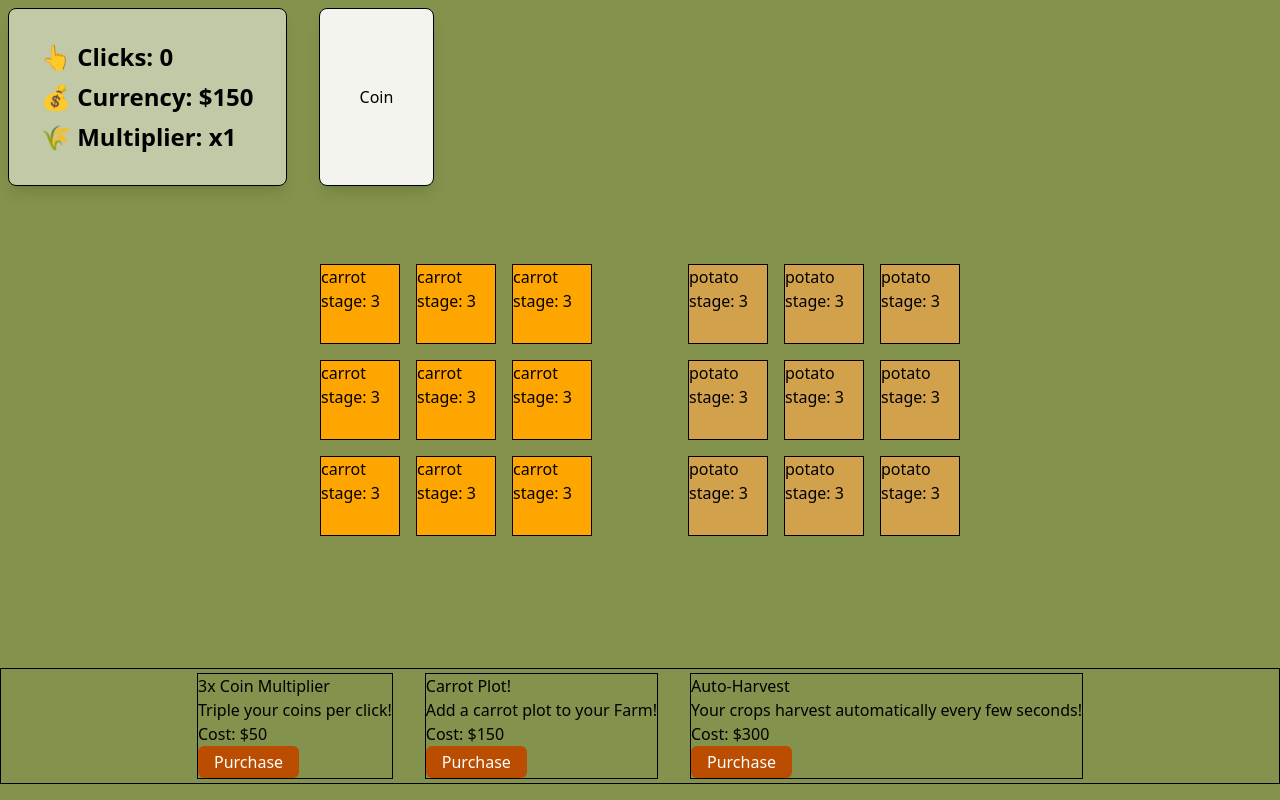
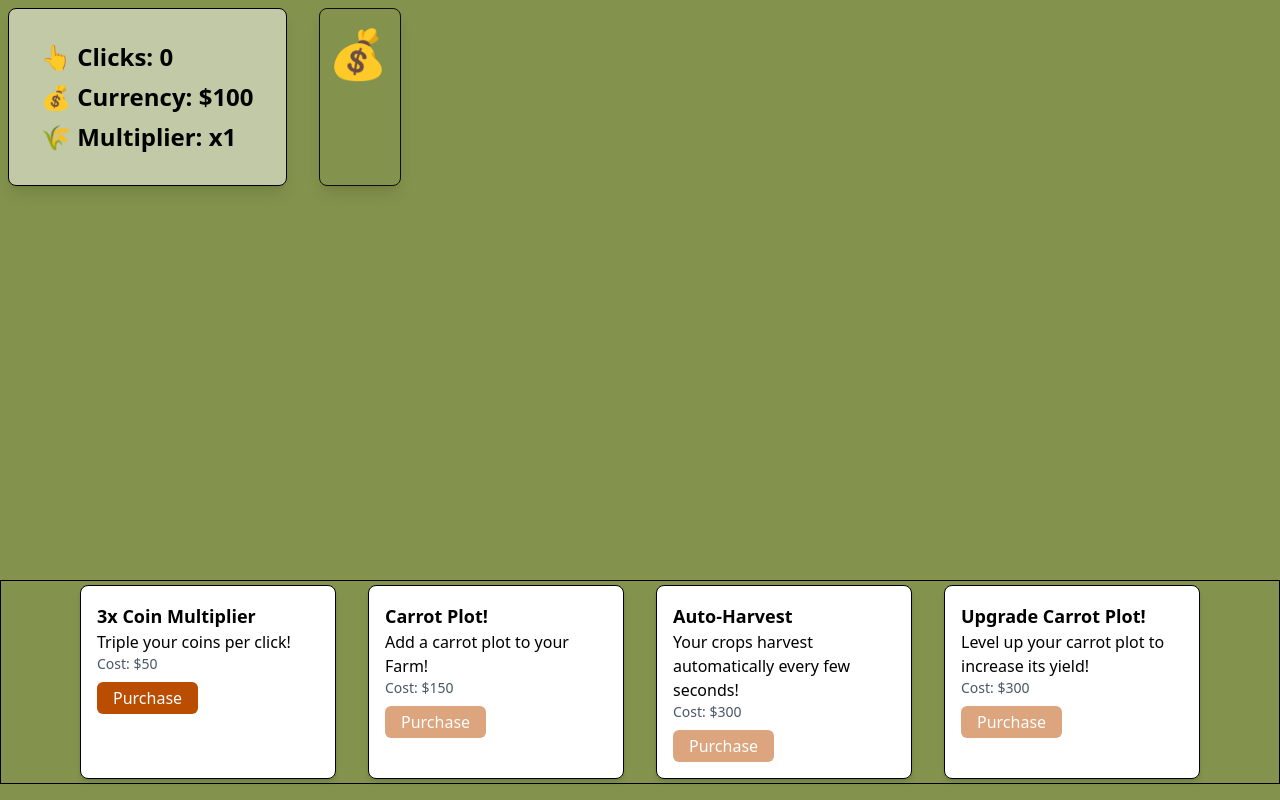
Before and after one commit to Jhay3765/clicker-game, a React (Vite) app: page / in a window 1280 px wide. Built offline with nearby package versions, Linux system fonts and the light colour scheme.

Commit message:
Added auto Harvesting

```diff
--- a/src/App.tsx
+++ b/src/App.tsx
@@ -1,7 +1,8 @@
-import { useState, useEffect } from "react";
+import { useState, useEffect, useCallback } from "react";
 import { createPortal } from "react-dom";
 import Plot from "./components/Plot";
 import UpgradeDisplay from "./components/UpgradeDisplay";
+
 // Store upgradges
 // Show Amount increase when clicked on mouse
 // **** Upgrades *** \\
@@ -10,23 +11,99 @@ import UpgradeDisplay from "./components/UpgradeDisplay";
 // Create an Update Queue - upgrades that are not shown can be bought after the buying the ones first in the queue.
 // Pointer events none not working on the coin
 
+interface FarmUpgrade {
+  id: number;
+  name: string;
+  description: string;
+  cost: number;
+  requiredLevel?: number;
+  type: "multiplier" | "addPlot" | "autoHarvest" | "custom" | "levelUp";
+  apply?: () => void; // optional for custom logic
+}
+
 function App() {
   const [score, setScore] = useState(0);
-  const [currency, setCurrency] = useState(150);
+  const [currency, setCurrency] = useState(100);
   const [multiplier, setMultiplier] = useState(1);
   const [isMoneyMadeDisplayVisible, setIsMoneyMadeDisplayVisible] =
     useState(false);
   const [amountJustMade, setAmountJustMade] = useState(0);
   const [totalCurrency, setTotalCurrency] = useState(0);
+  const [isCarrotPlotPurchased, setIsCarrotPlotPurchased] = useState(false);
+  const [carrotPlotLevel, setCarrotPlotLevel] = useState(1);
+  const [isPotatoPlotPurchased, setIsPotatoPlotPurchased] = useState(false);
+  const [potatoPlotLevel, setPotatoPlotLevel] = useState(2);
   const [level, setLevel] = useState(1);
+  const [upgrades, setUpgrades] = useState<FarmUpgrade[]>([
+    {
+      id: 1,
+      name: "3x Coin Multiplier",
+      description: "Triple your coins per click!",
+      cost: 50,
+      requiredLevel: 1,
+      type: "multiplier",
+      apply: () => setMultiplier(2),
+    },
+    {
+      id: 2,
+      name: "Carrot Plot!",
+      description: "Add a carrot plot to your Farm!",
+      cost: 150,
+      requiredLevel: 2,
+      type: "addPlot",
+      apply: () => addPlot("carrot"),
+    },
+    {
+      id: 3,
+      name: "Auto-Harvest",
+      description: "Your crops harvest automatically every few seconds!",
+      cost: 300,
+      type: "autoHarvest",
+      apply: () => enableAutoHarvesting(),
+    },
+    {
+      id: 4,
+      name: "Upgrade Carrot Plot!",
+      description: "Level up your carrot plot to increase its yield!",
+      cost: 300,
+      requiredLevel: 2,
+      type: "levelUp",
+      apply: () => levelUpPlot("carrot"),
+    },
+  ]);
 
-  const increaseCurrency = (amount: number) => {
+  const increaseCurrency = useCallback((amount: number) => {
     setCurrency((prevCurrency) => {
       return prevCurrency + amount;
     });
     setIsMoneyMadeDisplayVisible(true);
     setAmountJustMade(amount);
     setTotalCurrency((prevTotal) => prevTotal + amount);
+  }, []);
+
+  const levelUpPlot = (plotType: string) => {
+    if (plotType === "carrot") {
+      setCarrotPlotLevel((prevLevel) => prevLevel + 1);
+    } else if (plotType === "potato") {
+      setPotatoPlotLevel((prevLevel) => prevLevel + 1);
+    }
+    // Logic to level up the plot in your state management
+    console.log(`Leveled up plot of type: ${plotType}`);
+  };
+
+  const addPlot = (plotType: string) => {
+    if (plotType === "carrot") {
+      setIsCarrotPlotPurchased(true);
+    } else if (plotType === "potato") {
+      setIsPotatoPlotPurchased(true);
+    }
+    // Logic to add a plot in your state management
+    console.log(`Added plot of type: ${plotType}`);
+  };
+
+  const enableAutoHarvesting = () => {
+    // Logic to enable auto-harvesting in your state management
+    console.log("Auto-harvesting enabled");
   };
 
   const MoneyMadeDisplay = () => {
@@ -47,7 +124,19 @@ function App() {
   return (
     <main className="grid bg-[#83924C] place-content-center min-h-screen">
       {isMoneyMadeDisplayVisible && <MoneyMadeDisplay></MoneyMadeDisplay>}
-      <UpgradeDisplay />
+      <UpgradeDisplay
+        upgrades={upgrades}
+        currency={currency}
+        onPurchase={(upgrade) => {
+          if (currency >= upgrade.cost) {
+            setCurrency(currency - upgrade.cost);
+            upgrade.apply?.();
+            setUpgrades((prevUpgrades) =>
+              prevUpgrades.filter((u) => u.id !== upgrade.id)
+            );
+          }
+        }}
+      />
 
       <ScoreDisplay
         increaseCurrency={increaseCurrency}
@@ -57,16 +146,25 @@ function App() {
       />
 
       <div className="flex gap-24">
+        {isCarrotPlotPurchased ? (
           <Plot
             increaseCurrency={increaseCurrency}
             cropName="carrot"
-          amountOfTiles={9}
+            level={carrotPlotLevel}
           />
+        ) : (
+          <div className="w-0 h-0"></div>
+        )}
+
+        {isPotatoPlotPurchased ? (
           <Plot
             increaseCurrency={increaseCurrency}
             cropName="potato"
-          amountOfTiles={9}
+            level={potatoPlotLevel}
           />
+        ) : (
+          <div className="w-0 h-0"></div>
+        )}
       </div>
     </main>
   );
@@ -89,9 +187,13 @@ const ScoreDisplay = (props: {
           </div>
           <div
             onClick={() => props.increaseCurrency(1 * props.multiplier)}
-            className="p-10 grid place-content-center bg-white/90 rounded-lg shadow-lg border "
+            className="p-10 grid relative place-content-center rounded-lg shadow-lg active:bg-amber-300/20 border hover:bg-black/10 border-black/90"
           >
-            <p className="pointer-events-none">Coin</p>
+            <div>
+              <p className="pointer-events-none text-5xl absolute -z-40 top-5 left-2">
+                💰
+              </p>
+            </div>
           </div>
         </section>,
 
--- a/src/components/Plot.tsx
+++ b/src/components/Plot.tsx
@@ -1,98 +1,138 @@
+"use client";
+
 import { useState, useEffect } from "react";
 
 interface Crop {
   cropProfit: number;
   cropName: string;
-  increaseCurrency: (amount: number) => void;
+  increaseCurrency: (
+    amount: number,
+    position?: { x: number; y: number }
+  ) => void;
 }
 
 interface PlotProps {
-  increaseCurrency: (amount: number) => void;
-  amountOfTiles: number;
+  increaseCurrency: (
+    amount: number,
+    position?: { x: number; y: number }
+  ) => void;
+  level: number;
   cropName: string;
 }
+
 const Crops = [
-  {
-    id: 1,
-    name: "carrot",
-    profit: 10,
-    color: "#FFA500",
-  },
-  {
-    id: 2,
-    name: "potato",
-    profit: 20,
-    color: "#d1a24b",
-  },
-
-  {
-    id: 3,
-    name: "corn",
-    profit: 30,
-    color: "#FFD700",
-  },
+  { id: 1, name: "carrot", profit: 10, color: "#FFA500", icon: "🥕" },
+  { id: 2, name: "potato", profit: 20, color: "#D2B48C", icon: "🥔" },
+  { id: 3, name: "corn", profit: 30, color: "#FFD700", icon: "🌽" },
 ];
 
-const Plot = ({ increaseCurrency, amountOfTiles, cropName }: PlotProps) => {
+const Plot = ({ increaseCurrency, level, cropName }: PlotProps) => {
+  const amountOfTiles = level * 3;
   const plot = Array(amountOfTiles).fill(null);
+  const autoHarvest = level >= 3;
+  const crop = Crops.find((c) => c.name === cropName);
+  const cropIcon = crop?.icon || "🌱";
 
   return (
-    <div className="grid grid-cols-3 gap-4">
-      {plot.map((_, idx) => {
-        return (
+    <div className="flex flex-col items-center p-4 rounded-md">
+      <h3 className="text-md font-bold mb-2 capitalize">
+        {cropIcon} {cropName} (Lvl {level})
+      </h3>
+      <div className="grid grid-cols-3 gap-2">
+        {plot.map((_, idx) => (
           <Patch
             key={idx}
+            patchId={idx}
             cropName={cropName}
-            cropProfit={10}
+            cropProfit={crop?.profit || 10}
             increaseCurrency={increaseCurrency}
+            autoHarvest={autoHarvest}
           />
-        );
-      })}
+        ))}
+      </div>
     </div>
   );
 };
 
-const Patch = ({ cropName, increaseCurrency }: Crop) => {
-  const [stage, setStage] = useState(0);
+interface PatchProps extends Crop {
+  autoHarvest: boolean;
+  patchId: number;
+}
 
-  const crop = Crops.find((crop) => crop.name === cropName);
-  const { profit, color } = crop || { profit: 0 };
+const Patch = ({
+  cropName,
+  cropProfit,
+  increaseCurrency,
+  autoHarvest,
+}: PatchProps) => {
+  const [stage, setStage] = useState(() => Math.floor(Math.random() * 3));
+  const [lastHarvestTime, setLastHarvestTime] = useState(0);
+  const [patchRef, setPatchRef] = useState<HTMLDivElement | null>(null);
+  const crop = Crops.find((c) => c.name === cropName);
+  const profit = crop?.profit || cropProfit;
+  const cropColor = crop?.color || "#CCC";
+  const cropIcon = crop?.icon || "🌱";
 
   useEffect(() => {
     const interval = setInterval(() => {
-      setStage((prevStage) => {
-        if (prevStage >= 3) return prevStage;
-        return prevStage + 1;
+      const now = Date.now();
+      setStage((prev) => {
+        if (prev >= 3 && autoHarvest && now - lastHarvestTime > 1000) {
+          const pos = patchRef?.getBoundingClientRect();
+          increaseCurrency(
+            profit,
+            pos
+              ? {
+                  x: pos.left + pos.width / 2,
+                  y: pos.top + pos.height / 2,
+                }
+              : undefined
+          );
+          setLastHarvestTime(now);
+          return 0;
+        }
+        return prev >= 3 ? prev : prev + 1;
       });
-    }, 1000);
+    }, 2500);
 
     return () => clearInterval(interval);
-  }, []);
-  if (!crop) {
-    console.log("Crop not found!");
-    return null;
-  }
+  }, [autoHarvest, increaseCurrency, profit, lastHarvestTime, patchRef]);
 
   const harvest = () => {
-    console.log("Attempting to harvest!");
     if (stage === 3) {
-      increaseCurrency(profit);
+      const pos = patchRef?.getBoundingClientRect();
+      increaseCurrency(
+        profit,
+        pos
+          ? {
+              x: pos.left + pos.width / 2,
+              y: pos.top + pos.height / 2,
+            }
+          : undefined
+      );
       setStage(0);
-      console.log("harvested!");
-      return;
+      setLastHarvestTime(Date.now());
     }
-    console.log("not ready to harvest yet!");
   };
+
+  const getStageColor = () => {
+    if (stage === 3) return cropColor;
+    if (stage === 2) return "#6ECB63";
+    if (stage === 1) return "#B0E57C";
+    return "#8B4513";
+  };
+
+  const stageInfo = ["Soil", "Seedling", "Growing", "Ready"][stage];
 
   return (
     <div
-      onClick={() => harvest()}
-      style={{ backgroundColor: color }}
-      className={`w-20 h-20  border`}
+      ref={setPatchRef}
+      onClick={harvest}
+      style={{ backgroundColor: getStageColor() }}
+      className="w-24 h-24 text-lg border border-black rounded flex flex-col items-center justify-center text-white"
     >
-      {cropName}
-      <br />
-      stage: {stage}
+      <div>{stage === 3 ? cropIcon : "🌱"}</div>
+      <div>{stageInfo}</div>
     </div>
   );
 };
--- a/src/components/UpgradeDisplay.tsx
+++ b/src/components/UpgradeDisplay.tsx
@@ -8,79 +8,53 @@ interface FarmUpgrade {
   apply?: () => void; // optional for custom logic
 }
 
-const setMultiplier = (multiplier: number) => {
-  // Logic to set the multiplier in your state management
-  console.log(`Multiplier set to ${multiplier}`);
-};
+interface UpgradeDisplayProps {
+  upgrades: FarmUpgrade[];
+  currency: number;
+  onPurchase: (upgrade: FarmUpgrade) => void;
+}
+interface UpgradeProps {
+  upgrade: FarmUpgrade;
+  currency: number;
+  onPurchase: (upgrade: FarmUpgrade) => void;
+}
 
-const addPlot = (plotType: string) => {
-  // Logic to add a plot in your state management
-  console.log(`Added plot of type: ${plotType}`);
-};
-
-const enableAutoHarvesting = () => {
-  // Logic to enable auto-harvesting in your state management
-  console.log("Auto-harvesting enabled");
-};
-
-const upgrades: FarmUpgrade[] = [
-  {
-    id: 1,
-    name: "3x Coin Multiplier",
-    description: "Triple your coins per click!",
-    cost: 50,
-    requiredLevel: 1,
-    type: "multiplier",
-    apply: () => setMultiplier(3),
-  },
-  {
-    id: 2,
-    name: "Carrot Plot!",
-    description: "Add a carrot plot to your Farm!",
-    cost: 150,
-    requiredLevel: 2,
-    type: "addPlot",
-    apply: () => addPlot("carrot"), // you'd define this logic
-  },
-  {
-    id: 3,
-    name: "Auto-Harvest",
-    description: "Your crops harvest automatically every few seconds!",
-    cost: 300,
-    type: "autoHarvest",
-    apply: () => enableAutoHarvesting(),
-  },
-];
-
-const UpgradeDisplay = () => {
-  console.log("UpgradeDisplay rendered");
+const UpgradeDisplay = ({
+  upgrades,
+  currency,
+  onPurchase,
+}: UpgradeDisplayProps) => {
   return (
     <div className="border z-40 bottom-4 absolute w-full justify-center py-1 flex gap-8">
-      {upgrades.map((upgrade, upgradeIdx) => (
-        <Upgrade upgrade={upgrade} key={upgradeIdx}></Upgrade>
+      {upgrades.map((upgrade) => (
+        <Upgrade
+          key={upgrade.id}
+          upgrade={upgrade}
+          currency={currency}
+          onPurchase={onPurchase}
+        />
       ))}
     </div>
   );
 };
 
-const Upgrade = (props: { upgrade: FarmUpgrade }) => {
-  const { cost, description, name, apply } = props.upgrade;
-  if (!props.upgrade) return <div>Error: Upgrade not Found</div>;
+const Upgrade = ({ upgrade, currency, onPurchase }: UpgradeProps) => {
+  const { cost, description, name } = upgrade;
+
   return (
-    <div className="border">
-      <h2>{name}</h2>
+    <div className="border p-4 rounded-lg shadow-md bg-white w-64">
+      <h2 className="font-bold text-lg">{name}</h2>
       <p>{description}</p>
-      <p>Cost: ${cost}</p>
+      <p className="text-sm text-gray-600">Cost: ${cost}</p>
 
       <button
-        className="bg-amber-700 px-4 py-1 z-40 cursor-pointer text-white rounded-md hover:bg-amber-600"
-        disabled={props.upgrade.cost > props.upgrade.cost}
-        onClick={() => apply && apply()}
+        className="mt-2 bg-amber-700 px-4 py-1 text-white rounded-md hover:bg-amber-600 disabled:opacity-50"
+        disabled={currency < cost}
+        onClick={() => onPurchase(upgrade)}
       >
         Purchase
       </button>
     </div>
   );
 };
-
 export default UpgradeDisplay;
```
Also changed, not shown: src/components/CarrotPlot.tsx (added, +20 -0 lines), src/components/MoneyAnimation.tsx (added, +94 -0 lines), src/components/ScoreDisplay.tsx (added, +47 -0 lines). Lines whose indentation alone changed are shown as unchanged.
